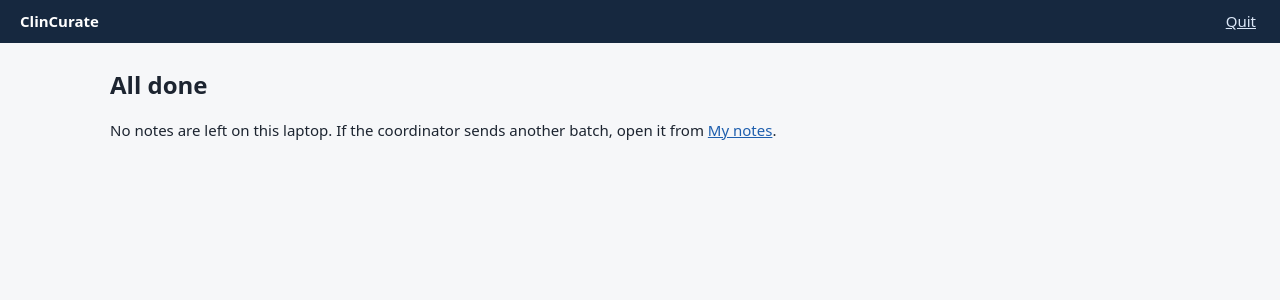
After one commit to tpeters1212-maker/ClinCode, a Flask app: page /done in a window 1280 px wide. The commit adds this page. Shown: the top 300 px of the page. Run offline with Flask 3, Linux system fonts and the light colour scheme.

Commit message:
Make the coordinator laptop the record; add backup and student cleanup
- Student queue warns when answers are newer than the last results file
- Students can remove a finished batch (notes and answers) from their
  laptop once everything is saved to a results file; secure delete,
  VACUUM and WAL checkpoint leave no note text in the database files
- Coordinator batch page shows when each student's results arrived
- Encrypted full-database backup from the dashboard, with last-backup
  time, and restore onto a new laptop from the welcome screen
- Track packaging/clincurate.spec, which the Python .gitignore excluded
  and which broke the Windows and macOS builds
- README: first-launch steps for the unsigned app, custody workflow

Co-Authored-By: Claude Opus 5.5 <noreply@anthropic.com>
Claude-Session: https://claude.ai/code/session_01AcV6AqzppVgmBmFaqeLLts

```diff
--- a/clincurate/app.py
+++ b/clincurate/app.py
@@ -18,12 +18,12 @@ from pathlib import Path
 from flask import (Flask, Response, abort, flash, g, jsonify, redirect, render_template, request,
                    send_file, url_for)
 
-from . import packages, reports, sampling
+from . import backup, packages, reports, sampling
 from .focus import merged_snippets
 from .guide import guide_sections, render_markdown
 from .highlight import Highlighter
 from .schema import SCREEN_QUESTION, OTHER_STRATUM, SchemaError
-from .store import Store
+from .store import Store, now as _now
 
 HERE = Path(__file__).parent
 _LOCAL_HOSTS = {"127.0.0.1", "localhost"}
@@ -144,6 +144,7 @@ def create_app(db_path: str | Path, testing: bool = False) -> Flask:
             batches.append({"b": b, "total": total, "done": done,
                             "notes": len(store.batch_notes(b["id"]))})
         return render_template("dashboard.html", batches=batches, strata=store.strata_counts(),
+                               last_backup=store.get("last_backup"),
                                note_count=store.note_count(), annotators=store.annotators())
 
     @app.get("/admin/project")
@@ -255,6 +256,8 @@ def create_app(db_path: str | Path, testing: bool = False) -> Flask:
             "batch.html", b=b, quotas=json.loads(b["quotas"]), chosen=json.loads(b["annotators"]),
             strata=store.strata_counts(), labels=labels, drawn=drawn, notes=notes, plan=plan,
             progress=store.progress(batch_id), annotators=store.annotators(),
+            received={p["annotator"]: store.get(f"results_received:{b['uid']}:{p['annotator']}")
+                      for p in store.progress(batch_id)},
             agreement=reports.agreement(store, batch_id) if b["status"] != "planned" else [],
             disagreements=reports.disagreement_list(store, batch_id) if b["status"] != "planned" else [],
             problems=reports.problems(store, batch_id) if b["status"] != "planned" else [],
@@ -412,6 +415,10 @@ def create_app(db_path: str | Path, testing: bool = False) -> Flask:
         for bs in batches.values():
             bs["done"] = sum(i["status"] == "submitted" for i in bs["rows"])
             bs["drafts"] = sum(i["status"] == "draft" for i in bs["rows"])
+        if store.role == "annotator":
+            for bid, bs in batches.items():
+                bs["unsent"] = packages.unsent_changes(store, bid, who)
+                bs["sent"] = store.get(f"results_saved:{store.batch(bid)['uid']}:{who}")
         return render_template("queue.html", who=who, batches=batches)
 
     @app.get("/annotate/<who>/next")
@@ -463,6 +470,46 @@ def create_app(db_path: str | Path, testing: bool = False) -> Flask:
             return redirect(url_for("queue", who=who))
         return send_file(_bytes(data), as_attachment=True, download_name=_safe(f"{b['name']}_{who}_results") + ".ccres",
                          mimetype="application/octet-stream")
+
+    @app.post("/annotate/<who>/remove/<int:batch_id>")
+    def remove_batch(who, batch_id):
+        if store.role != "annotator":
+            abort(403)
+        b = batch_or_404(batch_id)
+        if packages.unsent_changes(store, batch_id, who):
+            flash("Save a results file first: some answers have not been sent.", "error")
+            return redirect(url_for("queue", who=who))
+        n = store.purge_batch(batch_id)
+        store.log(who, "remove_batch", f"{b['name']} ({n} notes deleted)")
+        flash(f"{b['name']} and its {n} notes were removed from this laptop.")
+        return redirect(url_for("annotate_home") if store.items() else url_for("done"))
+
+    @app.get("/done")
+    def done():
+        return render_template("done.html")
+
+    @app.get("/admin/backup")
+    @coordinator_only
+    def download_backup():
+        data = backup.make_backup(store)
+        store.put("last_backup", _now())
+        return send_file(_bytes(data), as_attachment=True, mimetype="application/octet-stream",
+                         download_name=_safe(f"clincurate_backup_{_now()[:10]}") + ".ccbak")
+
+    @app.post("/setup/restore")
+    def restore():
+        f = request.files.get("backup")
+        if not f or not f.filename:
+            flash("Choose a backup file.", "error")
+            return redirect(url_for("home"))
+        try:
+            backup.restore_backup(store, f.read(), request.form.get("passphrase", ""))
+        except packages.PackageError as e:
+            flash(str(e), "error")
+            return redirect(url_for("home"))
+        highlighter_cache.clear()
+        flash("Project restored from backup.")
+        return redirect(url_for("home"))
 
     # helpers ---------------------------------------------------------------
     def _next_open(who: str, after: int | None = None) -> int | None:
--- a/clincurate/packages.py
+++ b/clincurate/packages.py
@@ -125,10 +125,21 @@ def import_package(store: Store, data: bytes, pass_in: str) -> dict:
 
 # annotator -> coordinator ------------------------------------------------------
 
+def unsent_changes(store: Store, batch_id: int, annotator: str) -> bool:
+    """True when this laptop has answers newer than the last results file."""
+    b = store.batch(batch_id)
+    last = store.last_change(batch_id, annotator)
+    saved = store.get(f"results_saved:{b['uid']}:{annotator}")
+    return bool(last) and (saved is None or last > saved)
+
+
 def export_results(store: Store, batch_id: int, annotator: str) -> bytes:
     b = store.batch(batch_id)
     items = store.items(batch_id=batch_id, annotator=annotator)
     store.log(annotator, "export_results", b["name"])
+    # Records what the student has sent, so the app can say whether newer
+    # answers are still unsent and when it is safe to remove the batch.
+    store.put(f"results_saved:{b['uid']}:{annotator}", store.last_change(batch_id, annotator) or now())
     return seal({
         "format": RESULTS_FORMAT, "version": 1, "created_at": now(),
         "batch_uid": b["uid"], "batch_name": b["name"], "annotator": annotator,
@@ -166,6 +177,7 @@ def import_results(store: Store, data: bytes) -> dict:
                 updated += 1
             else:
                 unchanged += 1
+    store.put(f"results_received:{b['uid']}:{who}", res["created_at"])
     store.log("coordinator", "import_results", f"{res['batch_name']} from {who}: {updated} updated")
     return {"batch": res["batch_name"], "annotator": who, "updated": updated,
             "unchanged": unchanged, "mismatched": mismatched}
--- a/clincurate/store.py
+++ b/clincurate/store.py
@@ -60,6 +60,8 @@ class Store:
         self.db.row_factory = sqlite3.Row
         self.db.execute("PRAGMA journal_mode=WAL")
         self.db.execute("PRAGMA foreign_keys=ON")
+        # Deleted rows are overwritten with zeros rather than left in free pages.
+        self.db.execute("PRAGMA secure_delete=ON")
         self.db.executescript(SCHEMA_SQL)
         self._project: Project | None = None
 
@@ -265,3 +267,25 @@ class Store:
                    AVG(CASE WHEN status='submitted' THEN seconds END) AS avg_seconds
                FROM items""" + (" WHERE batch_id=?" if batch_id is not None else "") + " GROUP BY annotator ORDER BY annotator"
         return [dict(r) for r in self.db.execute(q, (batch_id,) if batch_id is not None else ())]
+
+    # custody --------------------------------------------------------------
+    def last_change(self, batch_id: int, annotator: str) -> str | None:
+        return self.db.execute("SELECT MAX(updated_at) FROM items WHERE batch_id=? AND annotator=?",
+                               (batch_id, annotator)).fetchone()[0]
+
+    def purge_batch(self, batch_id: int) -> int:
+        """Annotator laptop: delete a batch and every note that no other batch
+        on this laptop still uses. Returns the number of notes removed."""
+        with self.tx() as db:
+            ids = [r[0] for r in db.execute("SELECT note_id FROM batch_notes WHERE batch_id=?", (batch_id,))]
+            for t in ("items", "batch_notes", "batch_strata"):
+                db.execute(f"DELETE FROM {t} WHERE batch_id=?", (batch_id,))
+            db.execute("DELETE FROM batches WHERE id=?", (batch_id,))
+            removed = 0
+            for nid in ids:
+                if not db.execute("SELECT 1 FROM batch_notes WHERE note_id=?", (nid,)).fetchone():
+                    removed += db.execute("DELETE FROM notes WHERE note_id=?", (nid,)).rowcount
+        # Reclaim the freed pages so deleted note text does not linger in the file.
+        self.db.execute("VACUUM")
+        self.db.execute("PRAGMA wal_checkpoint(TRUNCATE)")
+        return removed
--- a/clincurate/web/static/app.css
+++ b/clincurate/web/static/app.css
@@ -91,3 +91,6 @@ textarea{width:100%}
 .errors ul{margin:6px 0 0;padding-left:20px}
 .actions{display:flex;gap:12px;align-items:center;flex-wrap:wrap;position:sticky;bottom:0;background:var(--bg);padding:10px 0}
 @media (max-width:900px){body.annotating{height:auto;overflow:auto}.panes{grid-template-columns:1fr}.pane{overflow:visible}}
+.callout.warn{background:#fdecea;border-color:#f3c2bd}
+.callout .button{margin:0 8px}
+.removebox{border-top:1px solid var(--line);margin-top:12px;padding-top:10px}
--- a/clincurate/web/templates/batch.html
+++ b/clincurate/web/templates/batch.html
@@ -70,18 +70,19 @@
 <section class="card">
   <h2>Progress</h2>
   <table class="grid">
-    <thead><tr><th>Annotator</th><th>Progress</th><th class="num">Left</th><th class="num">Drafts</th><th class="num">Flagged</th><th class="num">Avg min/note</th><th>Batch file</th></tr></thead>
+    <thead><tr><th>Annotator</th><th>Progress</th><th class="num">Left</th><th class="num">Drafts</th><th class="num">Flagged</th><th class="num">Avg min/note</th><th>Last results file</th><th>Batch file</th></tr></thead>
     <tbody>
     {% for p in progress %}
     <tr><td>{{ p.annotator }}</td>
       <td><div class="bar"><span style="width:{{ (100*(p.submitted or 0)/p.total)|round(0) }}%"></span></div><small>{{ p.submitted or 0 }} of {{ p.total }}</small></td>
       <td class="num">{{ p.total - (p.submitted or 0) }}</td><td class="num">{{ p.drafts or 0 }}</td><td class="num">{{ p.flagged or 0 }}</td>
       <td class="num">{{ ((p.avg_seconds or 0)/60)|round(1) if p.avg_seconds else '' }}</td>
+      <td>{{ received[p.annotator][:16].replace('T', ' ') if received[p.annotator] else '' }}</td>
       <td>{% if b.status == 'active' %}<a class="button" href="{{ url_for('download_package', batch_id=b.id, annotator=p.annotator) }}">Download for {{ p.annotator.split()[0] }}</a>{% endif %}</td></tr>
     {% endfor %}
     </tbody>
   </table>
-  <p class="muted">Annotators on their own laptops: send them their batch file through UCSF-approved storage, and give them the passphrase separately. Annotators on this laptop: use <a href="{{ url_for('annotate_home') }}">Annotate here</a>.</p>
+  <p class="muted">Annotators on their own laptops: send them their batch file through UCSF-approved storage, and give them the passphrase separately. Annotators on this laptop: use <a href="{{ url_for('annotate_home') }}">Annotate here</a>. After importing a student's results, tell them so they can remove the notes from their laptop.</p>
   <form method="post" action="{{ url_for('upload_results') }}" enctype="multipart/form-data" class="row">
     <input type="hidden" name="_token" value="{{ csrf_token }}">
     <input type="file" name="results" accept=".ccres" multiple required>
--- /dev/null
+++ b/clincurate/web/templates/done.html
@@ -0,0 +1,5 @@
+{% extends "base.html" %}
+{% block content %}
+<h1>All done</h1>
+<p>No notes are left on this laptop. If the coordinator sends another batch, open it from <a href="{{ url_for('annotate_home') }}">My notes</a>.</p>
+{% endblock %}
```
Also changed, not shown: clincurate/backup.py (added, +63 -0 lines), clincurate/web/templates/dashboard.html (+7 -0 lines), clincurate/web/templates/queue.html (+14 -0 lines), clincurate/web/templates/welcome.html (+9 -0 lines), docs/mvp-spec.md (+12 -8 lines), tests/test_app.py (+70 -0 lines), README.md, 2 other files.
